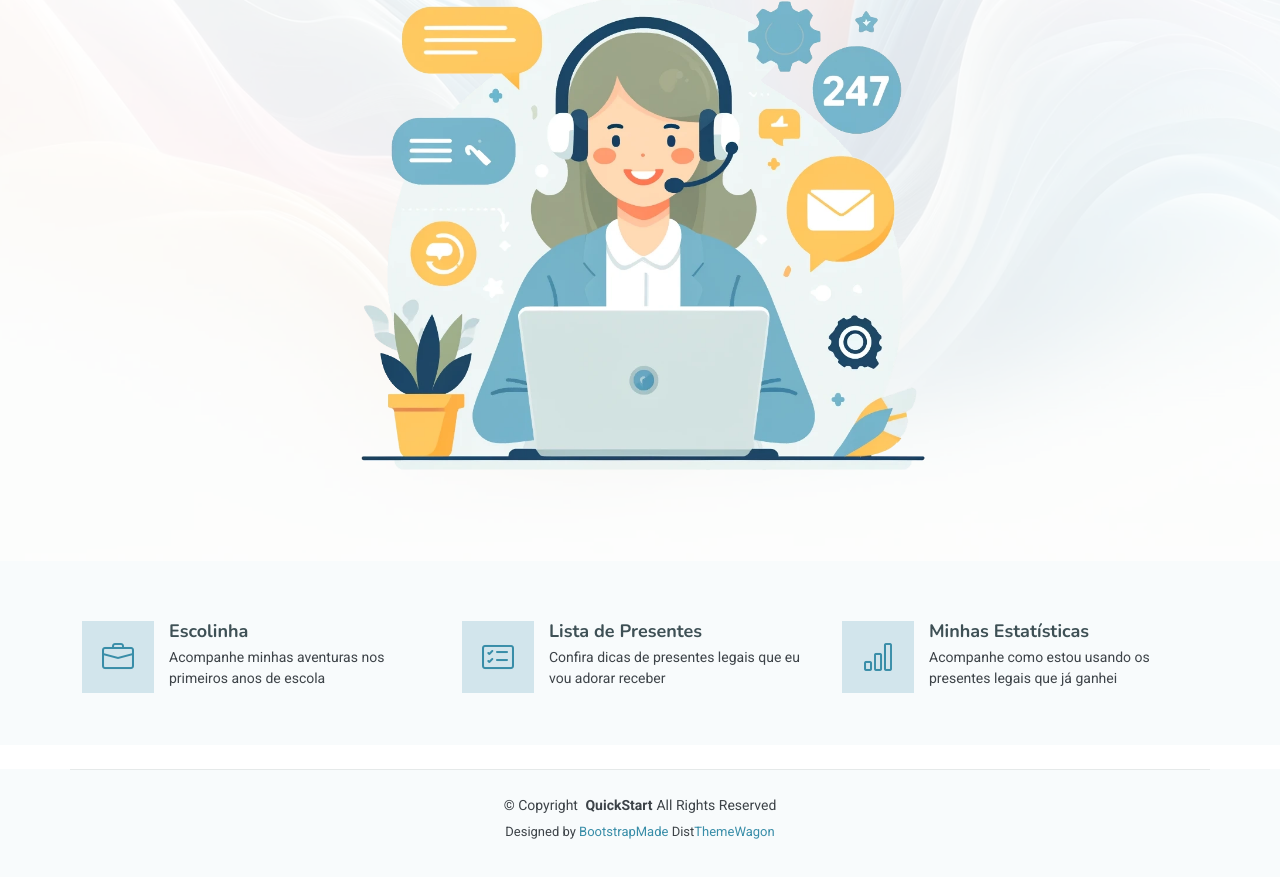
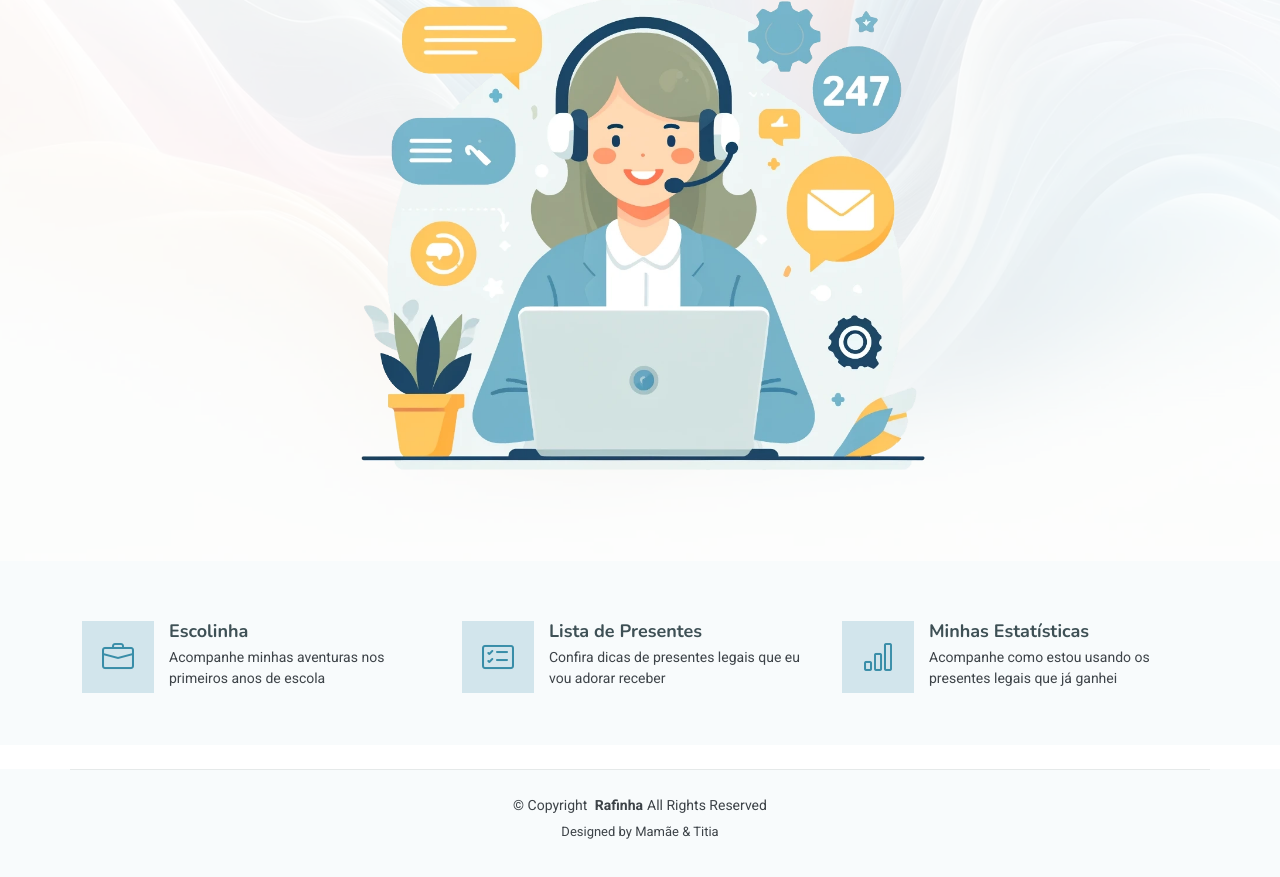
Before and after one commit to rafainfokid/rafainfokid.github.io, a plain HTML site: page index.html in a window 1280 px wide. Shown: the part 423-1300 px from the top of the page. Drawn offline with nearby package versions, Linux system fonts and the light colour scheme.

Commit message:
Update index.html

```diff
--- a/index.html
+++ b/index.html
@@ -217,13 +217,13 @@
 
 
     <div class="container copyright text-center mt-4">
-      <p>© <span>Copyright</span> <strong class="px-1 sitename">QuickStart</strong><span>All Rights Reserved</span></p>
+      <p>© <span>Copyright</span> <strong class="px-1 sitename">Rafinha</strong><span>All Rights Reserved</span></p>
       <div class="credits">
         <!-- All the links in the footer should remain intact. -->
         <!-- You can delete the links only if you've purchased the pro version. -->
         <!-- Licensing information: https://bootstrapmade.com/license/ -->
         <!-- Purchase the pro version with working PHP/AJAX contact form: [buy-url] -->
-        Designed by <a href="https://bootstrapmade.com/">BootstrapMade</a> Dist<a href="https://themewagon.com">ThemeWagon
+        Designed by Mamãe & Titia
       </div>
     </div>
 
```
